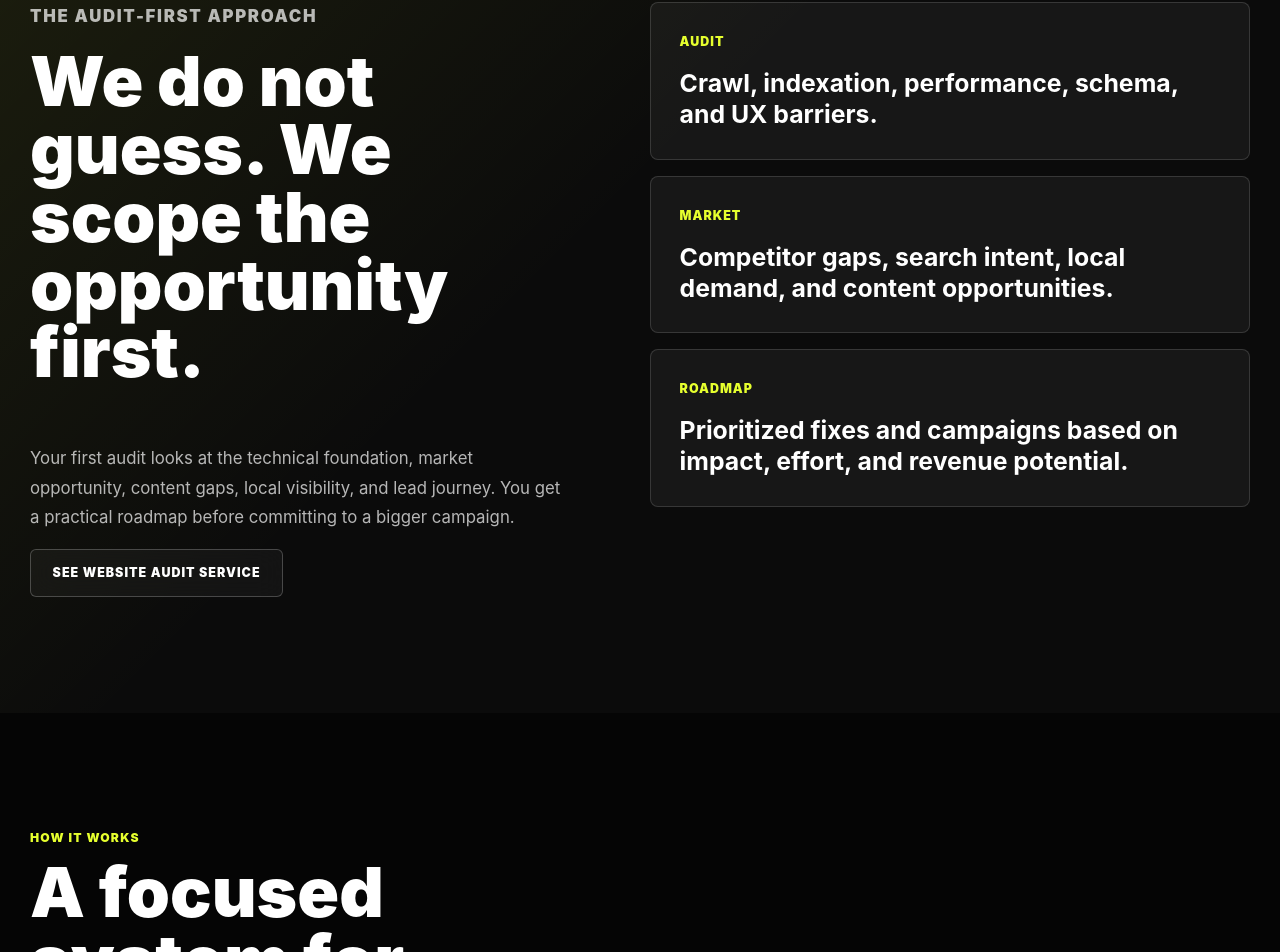
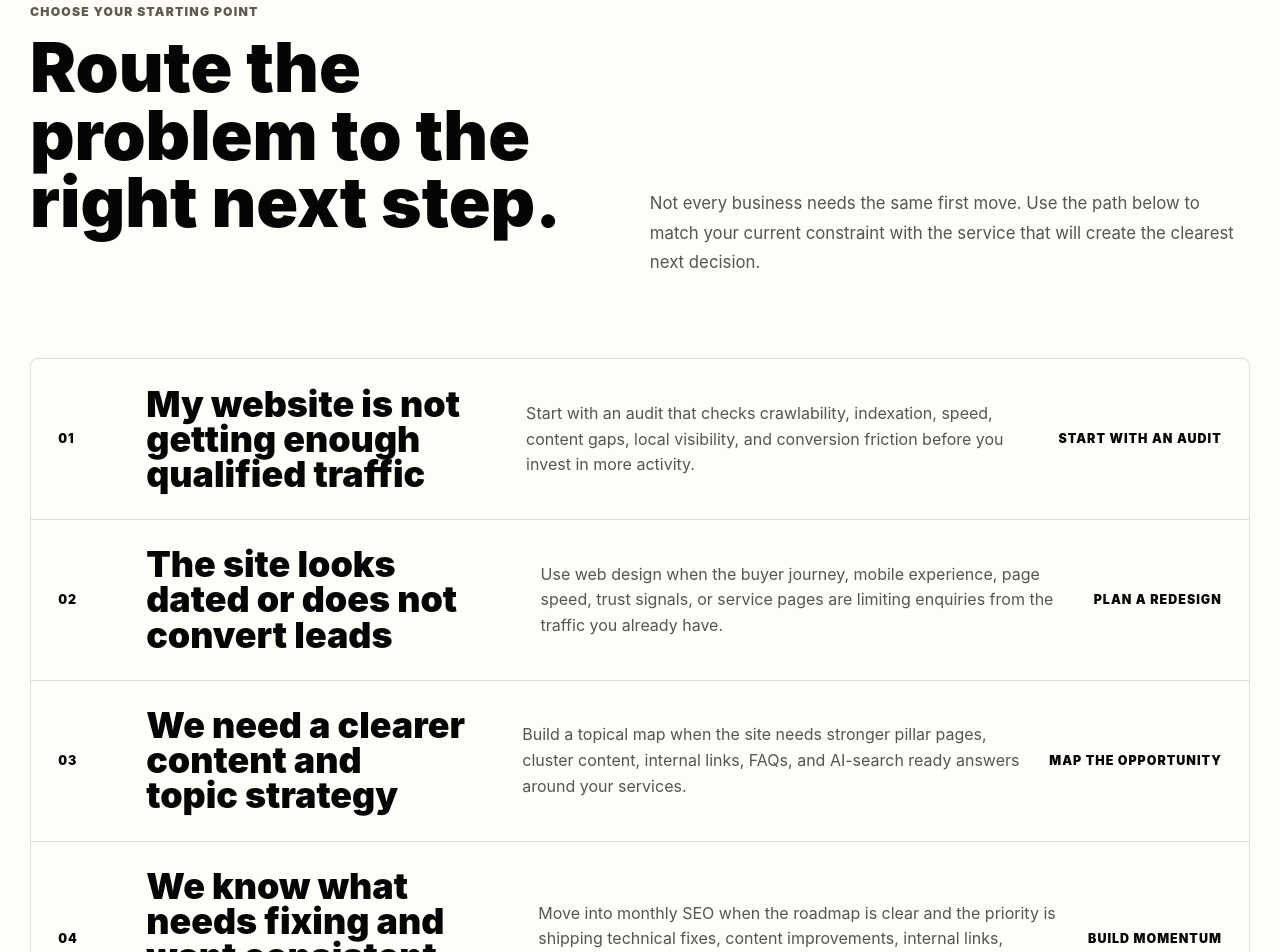
Before and after one commit to Billjeff/my-website, a Next.js app: page / in a window 1280 px wide. Shown: the part 3060-4012 px from the top of the page. Built offline with nearby package versions, Linux system fonts and the light colour scheme.

Commit message:
Improve homepage conversion routing

```diff
--- a/pages/index.js
+++ b/pages/index.js
@@ -26,6 +26,33 @@ const services = [
     title: 'Web Design',
     href: '/web-design',
     desc: 'Fast, conversion-focused websites built with modern UX patterns and SEO-ready technical foundations from day one.',
+  },
+];
+
+const conversionPaths = [
+  {
+    title: 'My website is not getting enough qualified traffic',
+    href: '/website-audit',
+    desc: 'Start with an audit that checks crawlability, indexation, speed, content gaps, local visibility, and conversion friction before you invest in more activity.',
+    action: 'Start with an audit',
+  },
+  {
+    title: 'The site looks dated or does not convert leads',
+    href: '/web-design',
+    desc: 'Use web design when the buyer journey, mobile experience, page speed, trust signals, or service pages are limiting enquiries from the traffic you already have.',
+    action: 'Plan a redesign',
+  },
+  {
+    title: 'We need a clearer content and topic strategy',
+    href: '/topical-map',
+    desc: 'Build a topical map when the site needs stronger pillar pages, cluster content, internal links, FAQs, and AI-search ready answers around your services.',
+    action: 'Map the opportunity',
+  },
+  {
+    title: 'We know what needs fixing and want consistent execution',
+    href: '/monthly-seo',
+    desc: 'Move into monthly SEO when the roadmap is clear and the priority is shipping technical fixes, content improvements, internal links, authority support, and reporting.',
+    action: 'Build momentum',
   },
 ];
 
@@ -308,6 +335,31 @@ export default function Home() {
         </div>
       </section>
 
+      <section className="section related-services">
+        <div className="container">
+          <div className="section-heading section-heading--split">
+            <div>
+              <p className="section-kicker">Choose your starting point</p>
+              <h2>Route the problem to the right next step.</h2>
+            </div>
+            <p>
+              Not every business needs the same first move. Use the path below to match your current constraint with the service that will create the clearest next decision.
+            </p>
+          </div>
+
+          <div className="service-index">
+            {conversionPaths.map((path, index) => (
+              <Link href={path.href} className="service-index__row" key={path.title}>
+                <span>{String(index + 1).padStart(2, '0')}</span>
+                <h2>{path.title}</h2>
+                <p>{path.desc}</p>
+                <strong>{path.action}</strong>
+              </Link>
+            ))}
+          </div>
+        </div>
+      </section>
+
       <section className="section audit-section">
         <div className="container audit-section__grid">
           <div>
```
